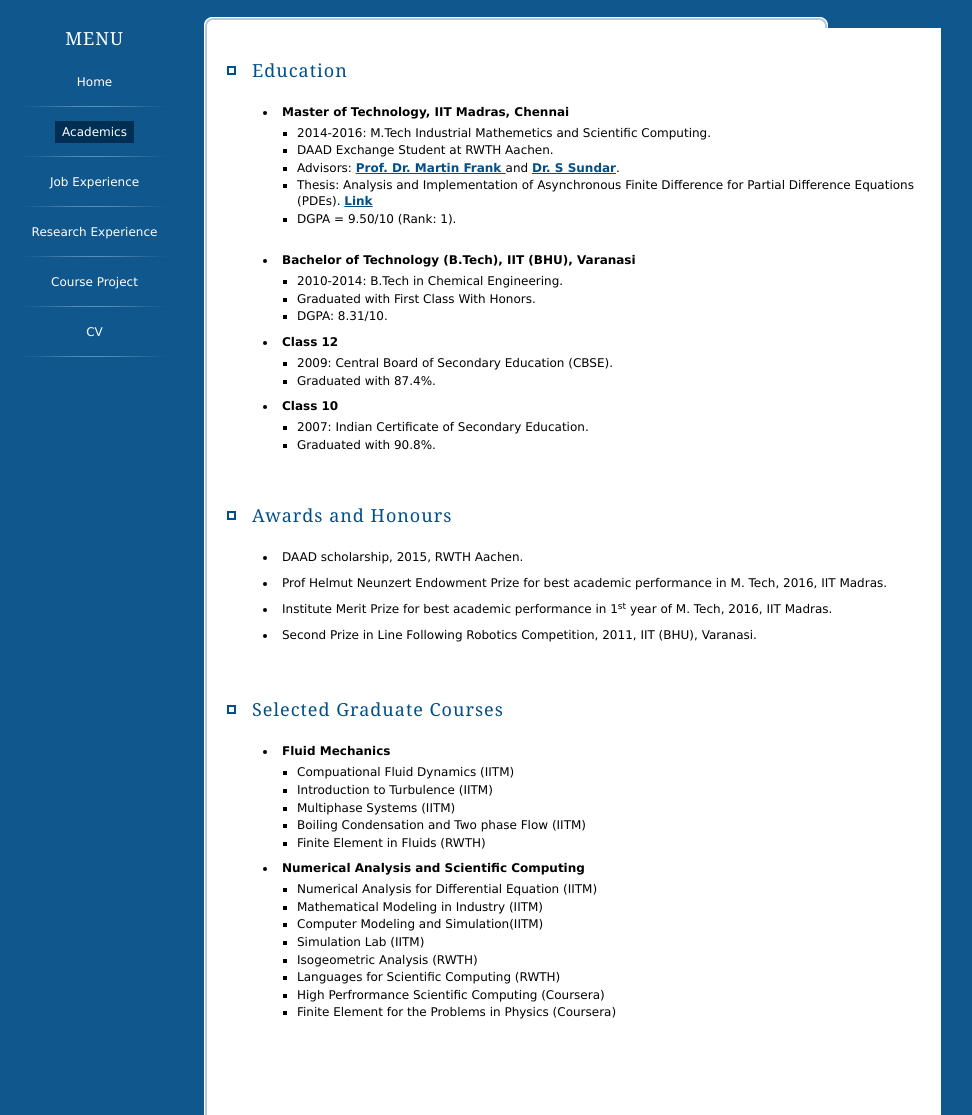
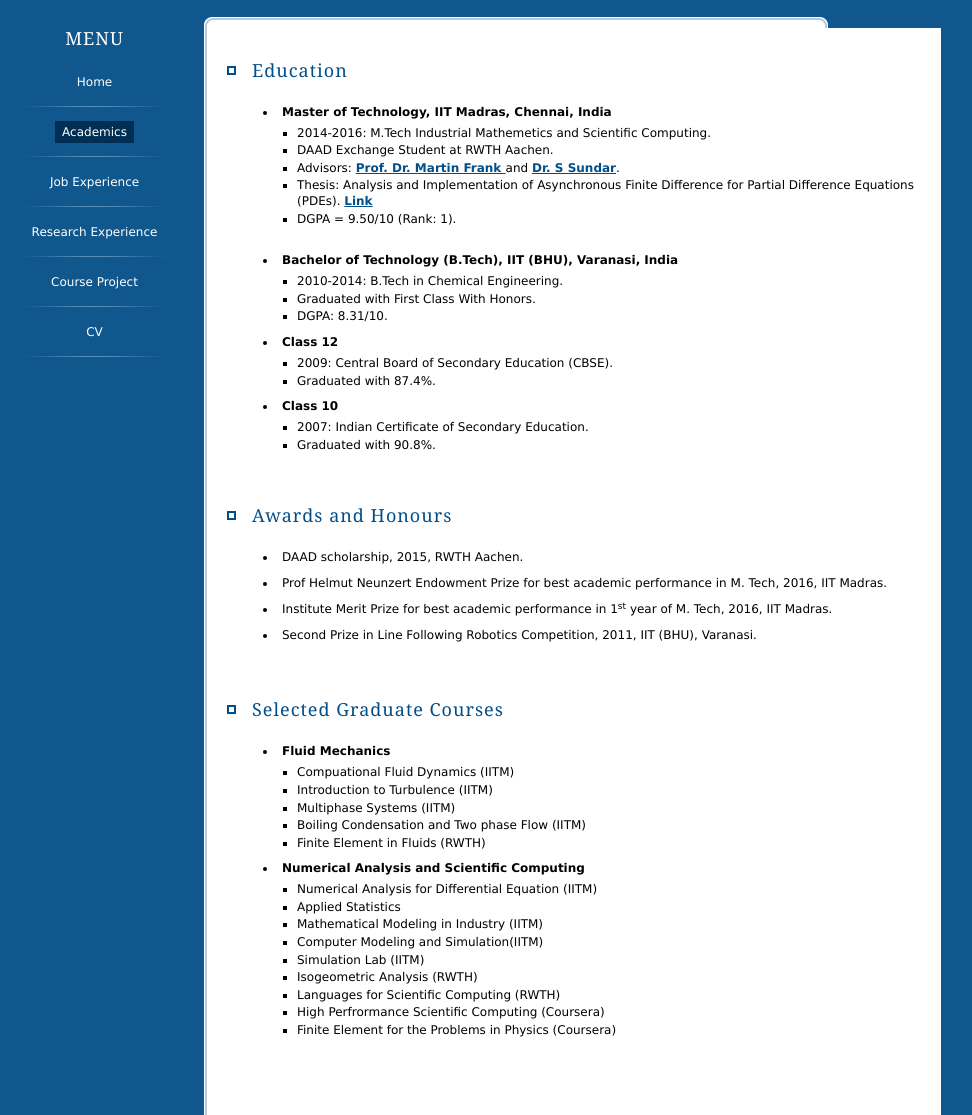
Before and after one commit to KumarSaurabh1992/homepage, a plain HTML site: page Academics.html in a window 1280 px wide. Shown: the part 207-1322 px from the top of the page, without its empty margins (203-1175 px from the left). Drawn offline with nearby package versions, Linux system fonts and the light colour scheme; files whose address does not match are found by name.

Commit message:
research updated

```diff
--- a/Academics.html
+++ b/Academics.html
@@ -72,7 +72,7 @@ Finite Difference Scheme for Partial Difference Equations (PDEs)" at RWTH Aachen
 -->
         <h2>Education</h2>
           <ul class= "main-list">
-            <li> <b> Master of Technology, IIT Madras, Chennai </b></li>
+            <li> <b> Master of Technology, IIT Madras, Chennai, India </b></li>
               <ul class ="sub-list">
                   <li> 2014-2016: M.Tech Industrial Mathemetics and Scientific Computing.</li>
                   <li> DAAD Exchange Student at RWTH Aachen.</li>
@@ -82,7 +82,7 @@ Finite Difference Scheme for Partial Difference Equations (PDEs)" at RWTH Aachen
               </ul>
               <br>
 
-              <li> <b> Bachelor of Technology (B.Tech), IIT (BHU), Varanasi </b> </li>
+              <li> <b> Bachelor of Technology (B.Tech), IIT (BHU), Varanasi, India </b> </li>
               <ul class = "sub-list">
                   <li> 2010-2014: B.Tech in  Chemical Engineering.</li>
                   <li> Graduated with First Class With Honors.</li>
@@ -130,6 +130,7 @@ Finite Difference Scheme for Partial Difference Equations (PDEs)" at RWTH Aachen
 
                 <ul class="sub-list">
                     <li> Numerical Analysis for Differential Equation (IITM)</li>
+                    <li>Applied Statistics</li>
                     <li>Mathematical Modeling in Industry (IITM) </li>
                     <li>Computer Modeling and Simulation(IITM)</li>
                     <li>Simulation Lab (IITM) </li>
```
